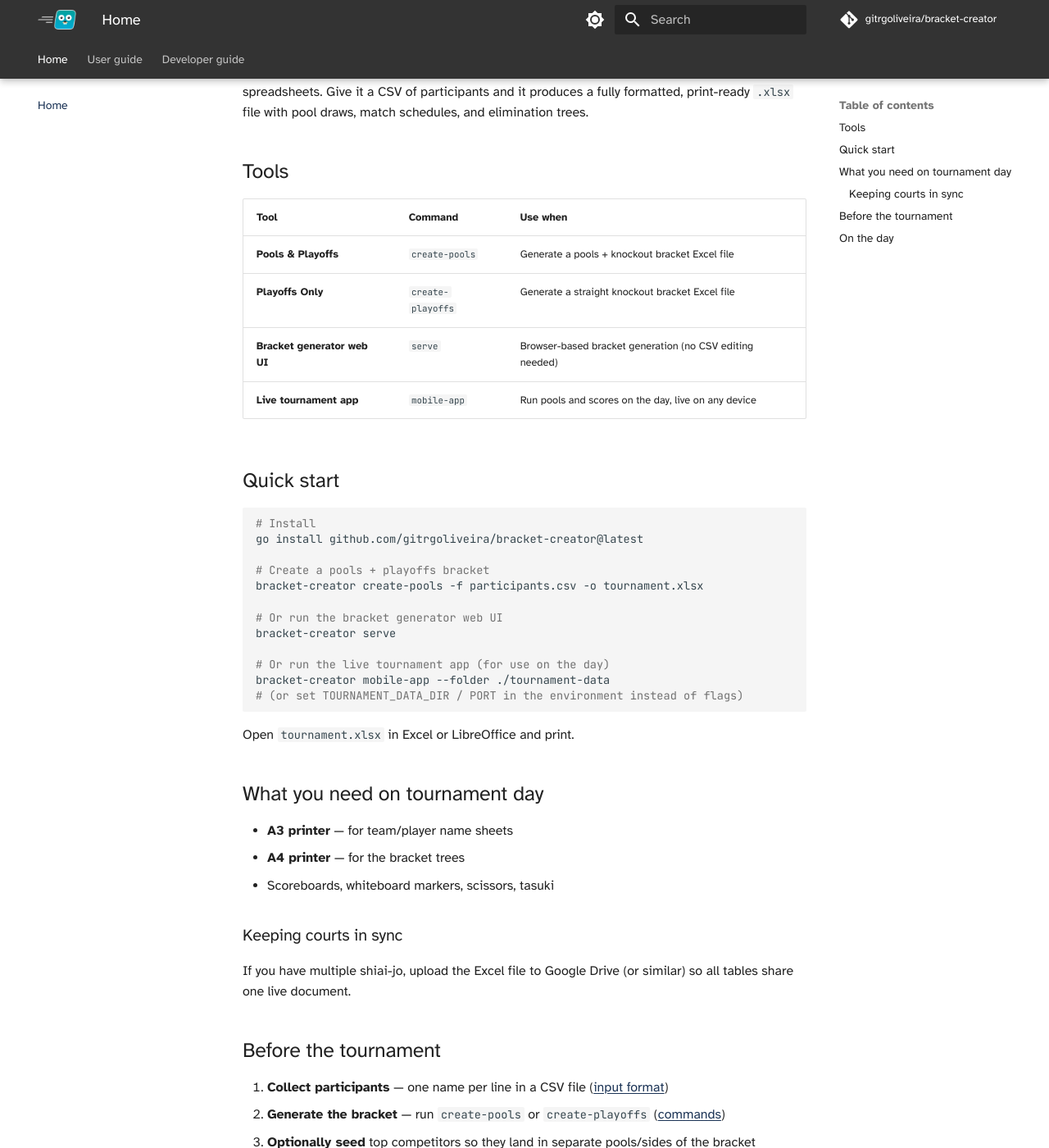
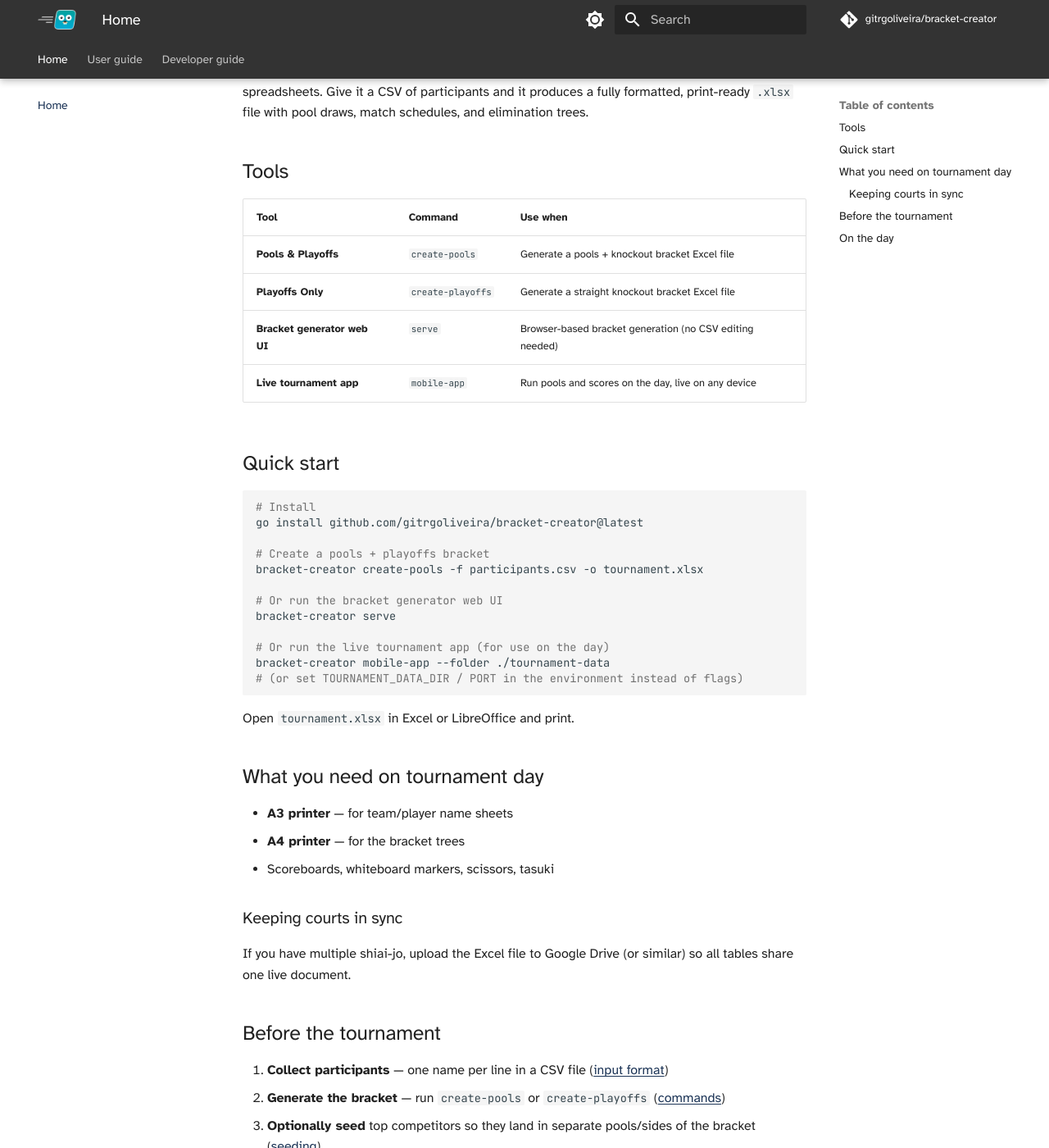
Before and after one commit to gitrgoliveira/bracket-creator, an MkDocs documentation site: the page built from docs/index.md, in a window 1280 px wide and 1400 px high, scrolled down 198 px. Shown: the whole window at 82% size. Built offline with MkDocs 1.6.1 and Material for MkDocs 9.7.7, drawn with Linux system fonts in a browser that asks for light colours; comment, search, counter and statistics services are not loaded; grey boxes are pictures that could not be loaded.

Commit message:
fix(docs): responsive tables — keep code tokens whole, scroll wide rows
Design-critique follow-up (mobile, the primary device): 3-column tables were
fragmenting inline code mid-token on phones ("create-\npools"). Inline code in
table cells is now nowrap, and the table wrapper (.md-typeset__table) is a
block constrained to the content column (max-width:100%) with overflow-x:auto,
so a wide row scrolls inside its own box instead of pushing the page sideways.
Verified at 390px (no page overflow, code tokens intact) and 1300px (no
desktop regression).

Co-Authored-By: Claude Opus 4.8 <noreply@anthropic.com>

```diff
--- a/docs/assets/stylesheets/extra.css
+++ b/docs/assets/stylesheets/extra.css
@@ -58,3 +58,22 @@
 .md-typeset a:has(img) {
 	text-decoration: none;
 }
+
+/* Mobile table polish. Inline code in table cells (commands, env vars, flags
+ * like `create-pools` / `TOURNAMENT_DATA_DIR`) must not break mid-token — on a
+ * phone they were fragmenting into "create-\npools". Keep each token whole... */
+.md-typeset table:not([class]) td code,
+.md-typeset table:not([class]) th code {
+	white-space: nowrap;
+}
+
+/* ...and let the table wrapper scroll horizontally when a row gets wider than
+ * the viewport. The wrapper must be a block constrained to the content column
+ * (max-width: 100%) for overflow-x to scroll the inner table — otherwise it
+ * sizes to content and spills past the column. Material wraps every table in
+ * .md-typeset__table. */
+.md-typeset__table {
+	display: block;
+	max-width: 100%;
+	overflow-x: auto;
+}
```
